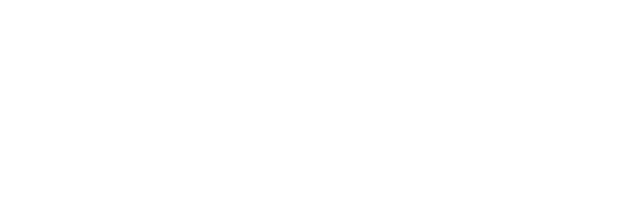
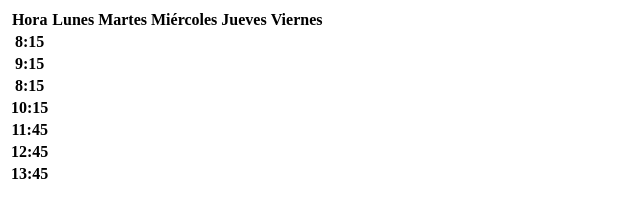
Before and after one commit to FranJJL05/prueba_pull_request, a plain HTML site: page index.html in a window 1280 px wide. Shown: the whole page, without its empty margins (0-640 px from the left). Drawn offline with Linux system fonts and the light colour scheme.

Commit message:
Estructura base de un horario

```diff
--- a/index.html
+++ b/index.html
@@ -1,19 +1,80 @@
 <!DOCTYPE html>
 <html lang="es">
+
 <head>
     <meta charset="UTF-8">
     <meta name="viewport" content="width=device-width, initial-scale=1.0">
     <title>Tabla</title>
 </head>
+
 <body>
     <table>
         <tr>
+            <th>Hora</th>
+            <th>Lunes</th>
+            <th>Martes</th>
+            <th>Miércoles</th>
+            <th>Jueves</th>
+            <th>Viernes</th>
+        </tr>
+        <tr>
+            <th>8:15</th>
             <td></td>
             <td></td>
             <td></td>
             <td></td>
             <td></td>
         </tr>
+        <tr>
+            <th>9:15</th>
+            <td></td>
+            <td></td>
+            <td></td>
+            <td></td>
+            <td></td>
+        </tr>
+        <tr>
+            <th>8:15</th>
+            <td></td>
+            <td></td>
+            <td></td>
+            <td></td>
+            <td></td>
+        </tr>
+        <tr>
+            <th>10:15</th>
+            <td></td>
+            <td></td>
+            <td></td>
+            <td></td>
+            <td></td>
+        </tr>
+        <tr>
+            <th>11:45</th>
+            <td></td>
+            <td></td>
+            <td></td>
+            <td></td>
+            <td></td>
+        </tr>
+        <tr>
+            <th>12:45</th>
+            <td></td>
+            <td></td>
+            <td></td>
+            <td></td>
+            <td></td>
+        </tr>
+        <tr>
+            <th>13:45</th>
+            <td></td>
+            <td></td>
+            <td></td>
+            <td></td>
+            <td></td>
+        </tr>
+
     </table>
 </body>
+
 </html>
```
